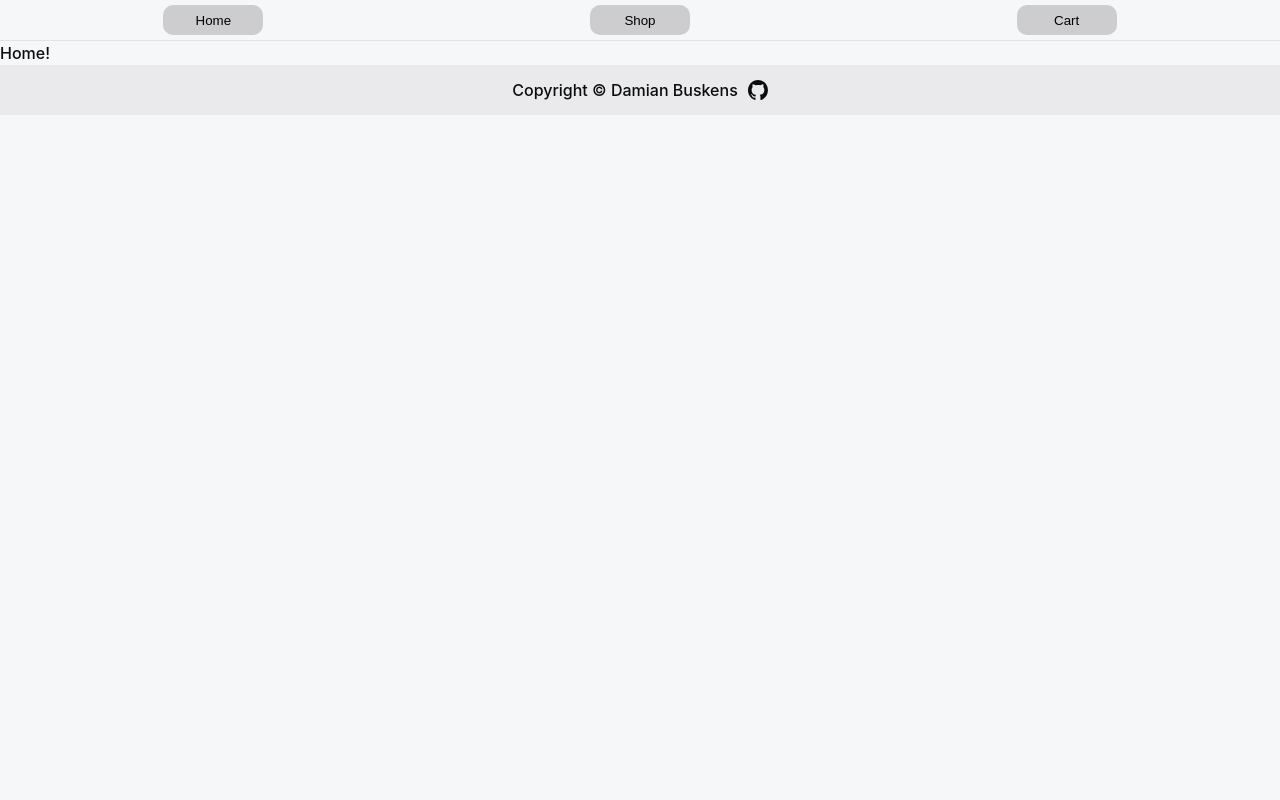
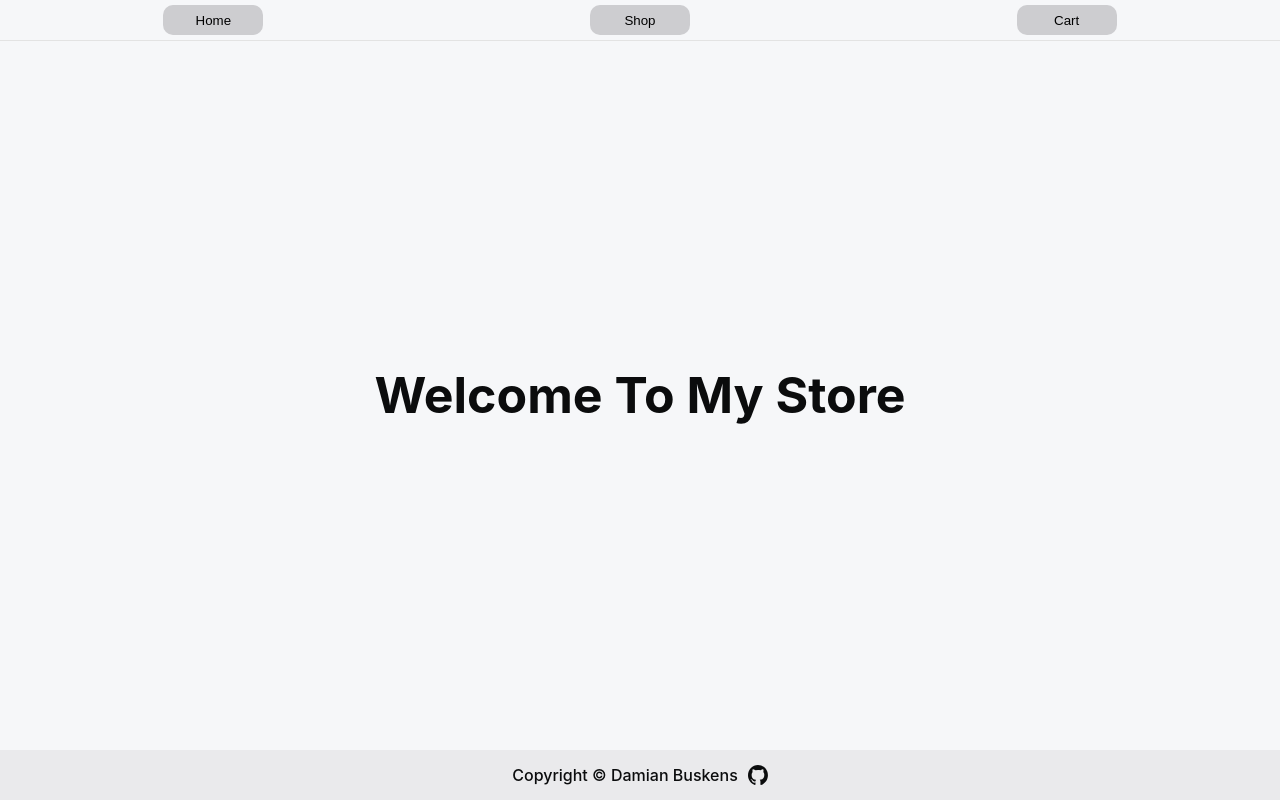
Before and after one commit to Damianen/shopping-cart, a React (Vite) app: page /cart in a window 1280 px wide. Built offline with nearby package versions, Linux system fonts and the light colour scheme.

Commit message:
add simple home page

```diff
--- a/src/App.jsx
+++ b/src/App.jsx
@@ -29,7 +29,7 @@ function App() {
       </nav>
       <main>
         {page === 'home' ?
-        <Home /> : page === 'shop' ?
+        <Home/> : page === 'shop' ?
         <Shop addToCart={addToCart}/> :
         <Cart items={cart} removeFromCart={removeFromCart}/>}
       </main>
--- a/src/components/home/Home.css
+++ b/src/components/home/Home.css
@@ -0,0 +1,7 @@
+h1 {
+    font-size: 50px;
+    height: calc(100vh - 91px);
+    display: flex;
+    align-items: center;
+    justify-content: center;
+}
--- a/src/components/home/Home.jsx
+++ b/src/components/home/Home.jsx
@@ -1,8 +1,10 @@
+import "./Home.css"
+
 function Home() {
     return (
-        <>
-            Home!
-        </>
+        <div>
+            <h1 className="title">Welcome To My Store</h1>
+        </div>
     );
 }
 
```
